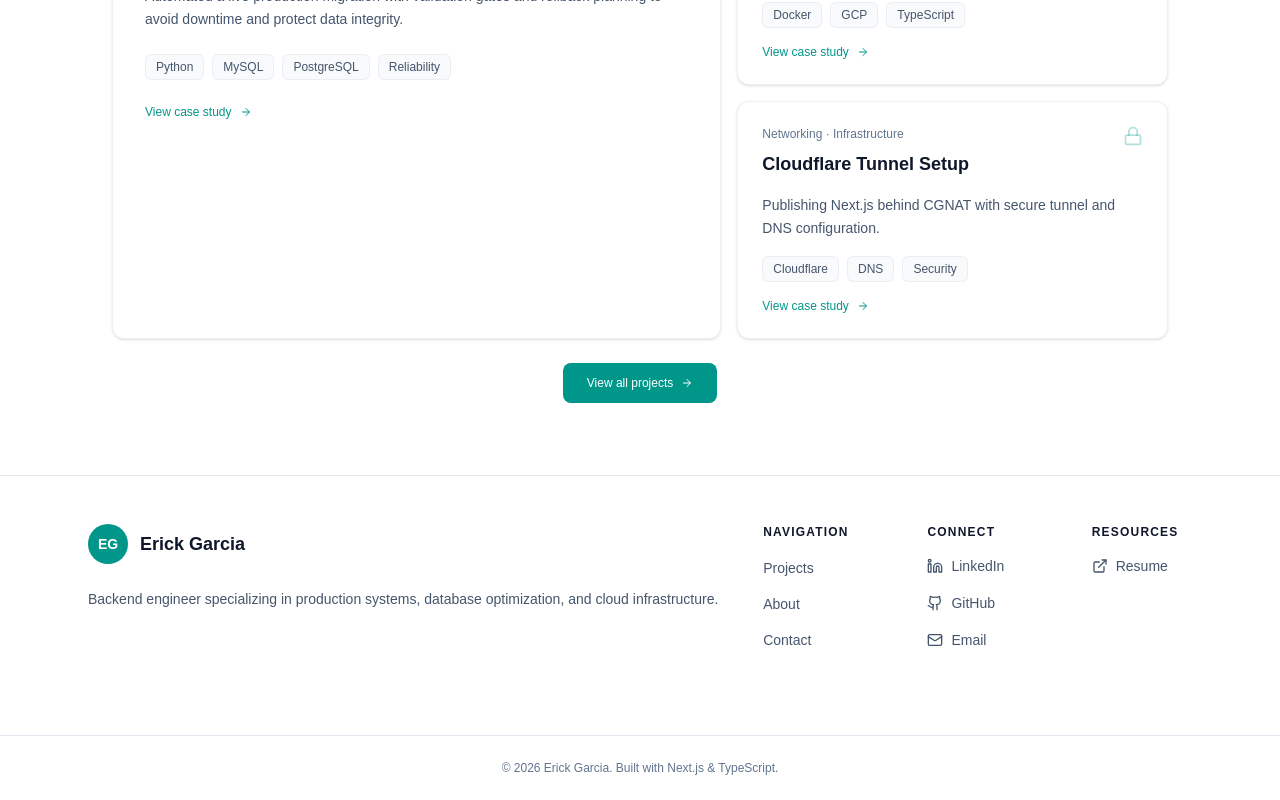
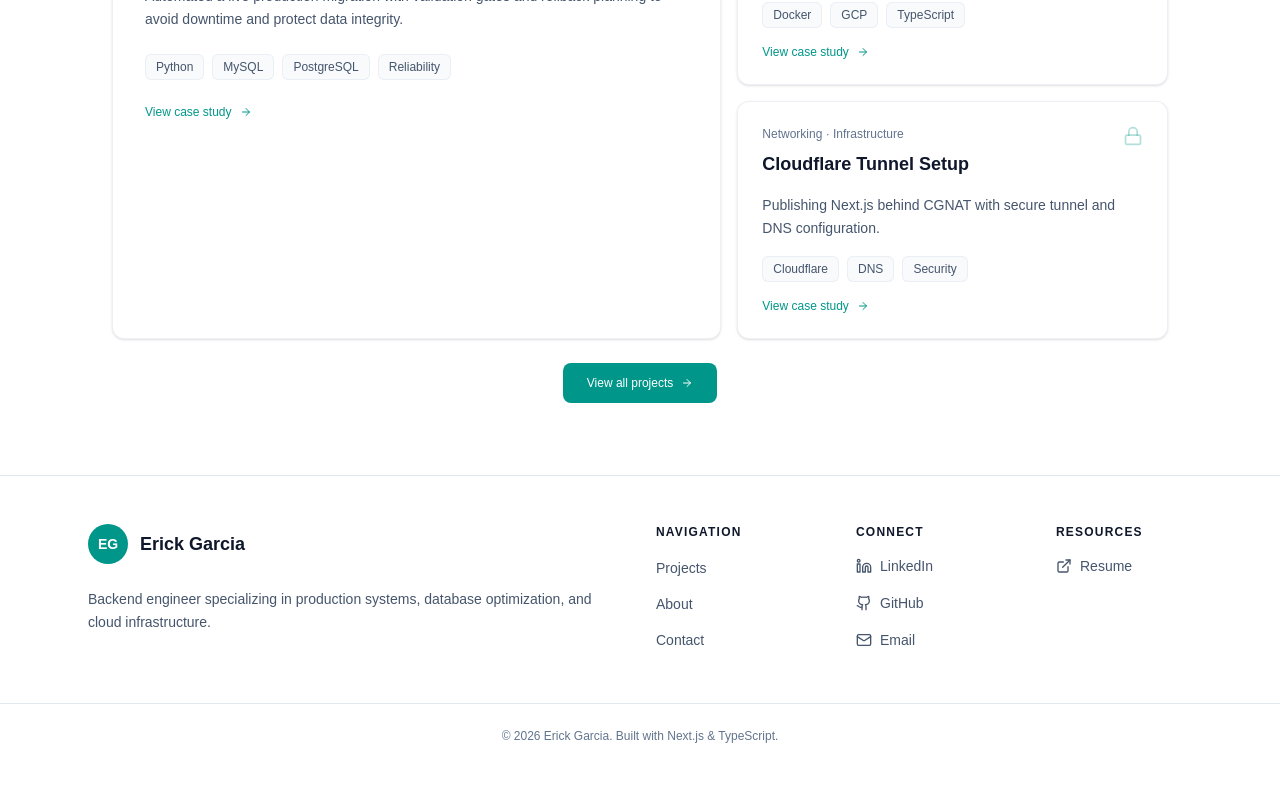
Before and after one commit to eggarcia98/portfolio, a Next.js app: page / in a window 1280 px wide. Shown: the part 1158-1958 px from the top of the page. After the commit the page ends 1926 px from the top, so only its background shows below. Built offline with nearby package versions, Linux system fonts and the light colour scheme; a web font is replaced by a local one.

Commit message:
style: adjust grid layout in Footer component for improved responsiveness

```diff
--- a/src/components/footer.tsx
+++ b/src/components/footer.tsx
@@ -6,9 +6,9 @@ export function Footer() {
 
     return (
         <footer className="border-t border-slate-200 dark:border-slate-800">
-            <div className="mx-auto max-w-6xl px-6 py-12 lg:grid lg:grid-cols-[3fr_2fr] lg:gap-8">
+            <div className="mx-auto max-w-6xl px-6 py-12 lg:grid lg:grid-cols-2 lg:gap-8">
                 {/* Branding section */}
-                <div className="mb-8 lg:mb-12 w-full">
+                <div className=" w-full">
                     <Link
                         href="/"
                         className="inline-flex items-center gap-3 mb-6"
@@ -29,7 +29,7 @@ export function Footer() {
                 </div>
 
                 {/* Navigation grid - 3 columns on mobile */}
-                <div className="grid gap-8 grid-cols-3 lg:gap-16 mb-8">
+                <div className="grid gap-8 grid-cols-3 lg:gap-16 ">
                     {/* Navigation */}
                     <div>
                         <h4 className="text-xs font-semibold uppercase tracking-widest text-slate-900 dark:text-white mb-4">
```
